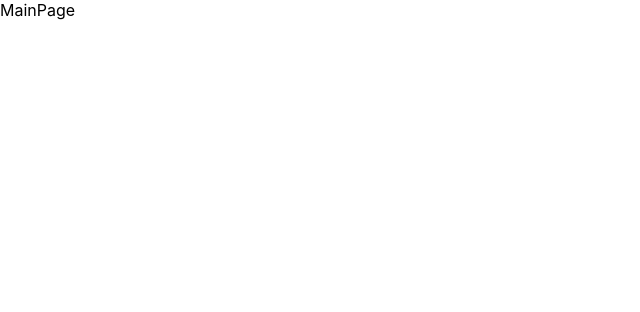
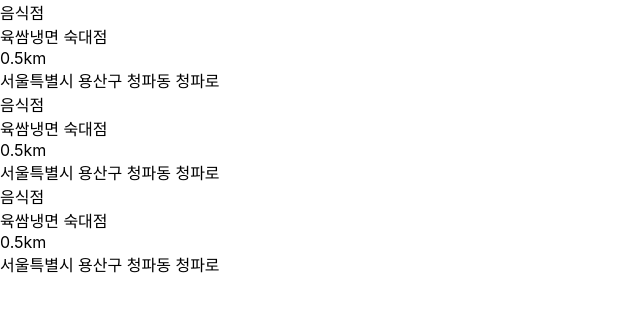
Before and after one commit to wing-beat/thisABLE_front, a React (Create React App) app in the folder thisable/: page / in a window 1280 px wide. Shown: the top 312 px of the page, without its empty margins (0-640 px from the left). Built offline with nearby package versions, Linux system fonts and the light colour scheme.

Commit message:
FEAT: make MainPageList component

```diff
--- a/thisable/src/components/MainPage/MainPage.js
+++ b/thisable/src/components/MainPage/MainPage.js
@@ -1,8 +1,11 @@
 import React from 'react'
+import MainPageList from './MainPageList'
 
 function MainPage() {
   return (
-    <div>MainPage</div>
+    <div>
+      <MainPageList />
+    </div>
   )
 }
 
--- /dev/null
+++ b/thisable/src/components/MainPage/MainPageList.js
@@ -0,0 +1,62 @@
+import React from 'react'
+
+function MainPageList() {
+  const places = [
+    {
+      location_code: "123",
+      location_type: "음식점",
+      name: "육쌈냉면 숙대점",
+      address: "서울특별시 용산구 청파동 청파로",
+      latitude: 37.544127,
+      longitude: 126.9667812,
+      distance: "0.5km",
+      icon1: true,
+      icon2: true,
+      icon3: false,
+      icon4: false
+    },
+    {
+      location_code: "123",
+      location_type: "음식점",
+      name: "육쌈냉면 숙대점",
+      address: "서울특별시 용산구 청파동 청파로",
+      latitude: 37.544127,
+      longitude: 126.9667812,
+      distance: "0.5km",
+      icon1: true,
+      icon2: true,
+      icon3: false,
+      icon4: false
+    },
+    {
+      location_code: "123",
+      location_type: "음식점",
+      name: "육쌈냉면 숙대점",
+      address: "서울특별시 용산구 청파동 청파로",
+      latitude: 37.544127,
+      longitude: 126.9667812,
+      distance: "0.5km",
+      icon1: true,
+      icon2: true,
+      icon3: false,
+      icon4: false
+    }
+  ];
+  const renderPlaces = places && places.map(place => {
+    return (
+      <div className='place' key={place.location_code}>
+        <div>{place.location_type}</div>
+        <div>{place.name}</div>
+        <div>{place.distance}</div>
+        <div>{place.address}</div>
+      </div>
+    )
+  })
+  return (
+    <div>
+      {renderPlaces}
+    </div>
+  )
+}
+
+export default MainPageList
```
